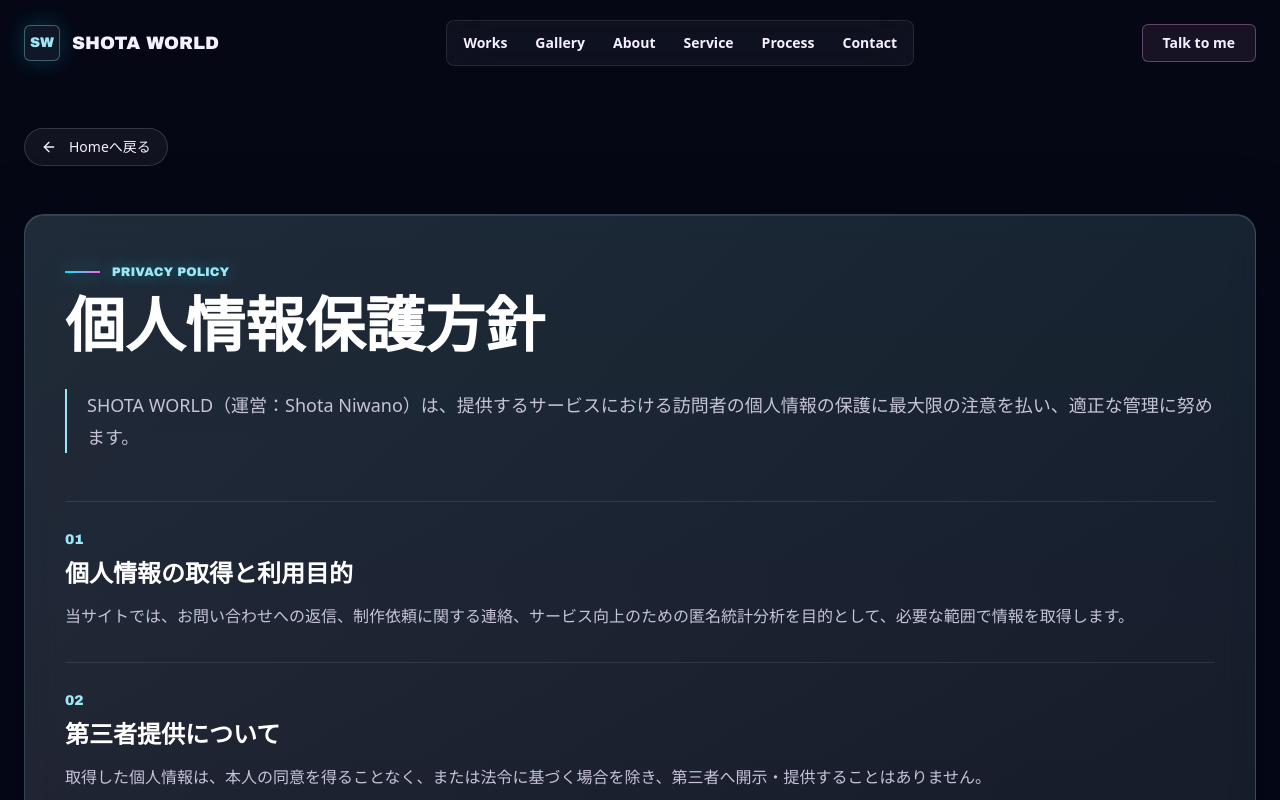
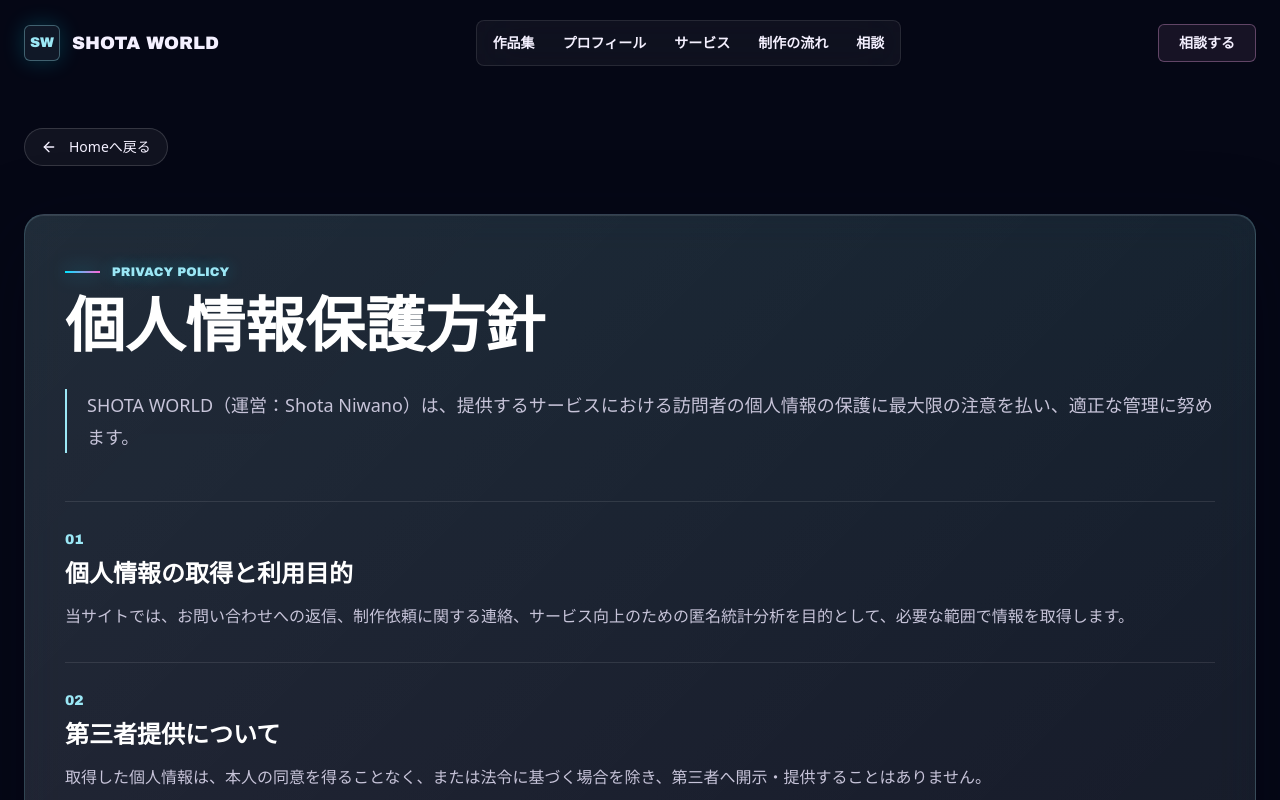
Before and after one commit to waniwanipanich463/shota-world, a Next.js app: page /privacy in a window 1280 px wide. Shown: the top 800 px of the page. Built offline with nearby package versions, Linux system fonts and the light colour scheme.

Commit message:
Clean up homepage work sections

```diff
--- a/src/app/globals.css
+++ b/src/app/globals.css
@@ -797,7 +797,7 @@ img {
   --story-float-x: 0px;
   --story-float-y: 0px;
   position: relative;
-  height: 430svh;
+  height: 330svh;
   isolation: isolate;
   background:
     linear-gradient(180deg, rgba(5, 7, 21, 0.96), rgba(9, 5, 27, 0.94) 48%, rgba(5, 7, 21, 0.98)),
@@ -943,28 +943,6 @@ img {
   color: rgba(255, 255, 255, 0.78);
   font-size: clamp(0.98rem, 1.4vw, 1.08rem);
   line-height: 2;
-}
-
-.scroll-story-link {
-  display: inline-flex;
-  align-items: center;
-  gap: 0.55rem;
-  min-height: 3rem;
-  margin-top: 1.5rem;
-  border: 1px solid rgba(255, 211, 122, 0.6);
-  border-radius: 999px;
-  background: rgba(255, 211, 122, 0.12);
-  padding-inline: 1rem;
-  color: #ffffff;
-  font-weight: 700;
-  box-shadow: 0 0 24px rgba(255, 102, 217, 0.18);
-  transition: transform 0.24s ease, background 0.24s ease, border-color 0.24s ease;
-}
-
-.scroll-story-link:hover {
-  transform: translateY(-2px);
-  border-color: rgba(155, 231, 245, 0.72);
-  background: rgba(0, 229, 255, 0.14);
 }
 
 .scroll-story-display {
@@ -1823,7 +1801,7 @@ img {
 
 @media (max-width: 900px) {
   .scroll-story {
-    height: 390svh;
+    height: 315svh;
   }
 
   .scroll-story-sticky {
--- a/src/components/About.tsx
+++ b/src/components/About.tsx
@@ -21,7 +21,7 @@ export default function About() {
           <div className="absolute inset-0 bg-[linear-gradient(180deg,rgba(5,7,21,0.02)_0%,rgba(5,7,21,0.18)_48%,rgba(5,7,21,0.78)_100%)]" />
           <div className="absolute inset-x-0 bottom-0 p-5 md:p-7">
             <div className="mb-4 h-px bg-gradient-to-r from-synth-cyan/70 via-synth-pink/45 to-transparent" />
-            <p className="section-kicker mb-2">ARTIST PROFILE</p>
+            <p className="section-kicker mb-2">プロフィール</p>
             <h3 className="font-display text-3xl font-bold text-white md:text-5xl">
               SHOTA NIWANO
             </h3>
--- a/src/components/Contact.tsx
+++ b/src/components/Contact.tsx
@@ -19,9 +19,8 @@ export default function Contact() {
       <div className="section-shell relative z-10">
         <div className="contact-console reveal-on-scroll mx-auto max-w-5xl p-6 text-center md:p-12">
           <div className="relative z-10">
-            <p className="section-kicker mb-5">CONTACT</p>
             <h2 className="mb-8 font-display text-5xl font-bold leading-none text-white md:text-7xl">
-              OPEN THE CHANNEL.
+              世界観の相談をする。
             </h2>
 
             <div className="mx-auto max-w-3xl space-y-5 text-base leading-8 text-mist-gray md:text-lg">
--- a/src/components/Header.tsx
+++ b/src/components/Header.tsx
@@ -5,12 +5,11 @@ import { Menu, X } from "lucide-react";
 import { useEffect, useState } from "react";
 
 const navItems = [
-  { name: "Works", href: "/#works" },
-  { name: "Gallery", href: "/works" },
-  { name: "About", href: "/#about" },
-  { name: "Service", href: "/#service" },
-  { name: "Process", href: "/#process" },
-  { name: "Contact", href: "/#contact" },
+  { name: "作品集", href: "/works" },
+  { name: "プロフィール", href: "/#about" },
+  { name: "サービス", href: "/#service" },
+  { name: "制作の流れ", href: "/#process" },
+  { name: "相談", href: "/#contact" },
 ];
 
 export default function Header() {
@@ -61,7 +60,7 @@ export default function Header() {
           href="/#contact"
           className="focus-ring hidden rounded-md border border-synth-pink/35 bg-synth-pink/[0.08] px-5 py-2 text-sm font-bold text-white transition-all hover:border-retro-amber hover:bg-synth-pink/[0.14] hover:text-retro-amber hover:shadow-[0_0_24px_rgba(255,102,217,0.24)] md:inline-flex"
         >
-          Talk to me
+          相談する
         </Link>
 
         <button
--- a/src/components/Hero.tsx
+++ b/src/components/Hero.tsx
@@ -46,10 +46,10 @@ export default function Hero() {
 
           <div className="mt-8 flex flex-col gap-3 sm:flex-row">
             <Link
-              href="#works"
+              href="/works"
               className="cta-link focus-ring border border-synth-cyan/60 bg-synth-cyan/[0.14] text-white shadow-[0_0_32px_rgba(155,231,245,0.22)] backdrop-blur-xl hover:border-retro-amber hover:bg-synth-cyan/[0.2] hover:shadow-[0_0_34px_rgba(0,229,255,0.34)]"
             >
-              Worksを見る
+              作品集を見る
             </Link>
             <Link
               href="#contact"
--- a/src/components/Process.tsx
+++ b/src/components/Process.tsx
@@ -1,27 +1,27 @@
 const steps = [
   {
     num: "01",
-    title: "Hearing",
+    title: "ヒアリング",
     description: "目的、使用媒体、ターゲット、見せたい印象を整理します。",
   },
   {
     num: "02",
-    title: "Concept Design",
+    title: "世界観設計",
     description: "世界観、構図、色味、参考イメージをもとに方向性を設計します。",
   },
   {
     num: "03",
-    title: "AI Generation",
+    title: "ビジュアル生成",
     description: "プロンプトを設計し、複数パターンのビジュアルを生成します。",
   },
   {
     num: "04",
-    title: "Select / Retouch",
+    title: "選定・レタッチ",
     description: "使用目的に合う画像を選定し、必要に応じてレタッチ・色調整を行います。",
   },
   {
     num: "05",
-    title: "Design Finish",
+    title: "デザイン仕上げ",
     description: "文字入れ、レイアウト調整、媒体に合わせたサイズ展開を行い納品します。",
   },
 ];
@@ -31,9 +31,8 @@ export default function Process() {
     <section id="process" className="retro-section relative overflow-hidden py-20 md:py-28">
       <div className="section-shell">
         <div className="mb-14 max-w-3xl">
-          <p className="section-kicker mb-4">PROCESS</p>
           <h2 className="section-title mb-6">
-            From rough signal to <span className="text-gradient">finished scene.</span>
+            ラフな光を、<span className="text-gradient">使える一枚へ。</span>
           </h2>
           <p className="text-base leading-8 text-mist-gray md:text-lg">
             生成、選定、レタッチ、レイアウトを一続きの演出として扱い、使えるビジュアルへ仕上げます。
--- a/src/components/ScrollStory.tsx
+++ b/src/components/ScrollStory.tsx
@@ -1,8 +1,6 @@
 "use client";
 
 import Image from "next/image";
-import Link from "next/link";
-import { ArrowRight } from "lucide-react";
 import { useEffect, useRef, useState } from "react";
 
 const scenes = [
@@ -20,11 +18,6 @@ const scenes = [
     title: "丸い表示体が、世界を切り取る。",
     body: "均一なカード感を抑え、未来のディスプレイのような丸いフレームでビジュアルを浮かび上がらせます。",
     image: "/images/gallery/room-night.png",
-  },
-  {
-    title: "作品は、専用アーカイブへ。",
-    body: "ホームでは世界観の流れを優先し、作品は別ページでゆっくり見られる構成に整理します。",
-    image: "/images/gallery/open-sea.png",
   },
 ];
 
@@ -111,12 +104,6 @@ export default function ScrollStory() {
             <p className="scroll-story-count">{String(activeIndex + 1).padStart(2, "0")}</p>
             <h2>{activeScene.title}</h2>
             <p>{activeScene.body}</p>
-            {activeIndex === scenes.length - 1 ? (
-              <Link href="/works" className="scroll-story-link focus-ring">
-                作品集を見る
-                <ArrowRight size={18} aria-hidden="true" />
-              </Link>
-            ) : null}
           </div>
 
           <div className="scroll-story-display" aria-hidden="true">
--- a/src/components/Vision.tsx
+++ b/src/components/Vision.tsx
@@ -17,7 +17,7 @@ export default function Vision() {
       <div className="section-shell relative z-10">
         <div className="retro-panel reveal-on-scroll mx-auto max-w-4xl p-6 text-center md:p-12">
           <div className="relative z-10">
-            <p className="section-kicker mb-5">VISION</p>
+            <p className="section-kicker mb-5">目指していること</p>
             <h2 className="mb-10 font-display text-4xl font-bold leading-tight text-white md:text-6xl">
               まだ見たことのない世界観を、<span className="text-gradient">伝わるデザイン</span>へ。
             </h2>
--- a/src/components/Works.tsx
+++ b/src/components/Works.tsx
@@ -10,10 +10,10 @@ export default function Works() {
       <div className="section-shell relative z-10 grid gap-10 lg:grid-cols-[0.88fr_1.12fr] lg:items-center">
         <div className="reveal-on-scroll max-w-3xl">
           <h2 className="section-title mb-6">
-            作品は、ひとつの<span className="text-gradient">アーカイブへ。</span>
+            作品集は、<span className="text-gradient">別ページでゆっくり。</span>
           </h2>
           <p className="text-base leading-8 text-mist-gray md:text-lg">
-            ホームでは世界観の流れを切らず、作品は専用ページで大きく見られるように整理しました。気になるビジュアルだけを、余白のあるビューアでたどれます。
+            ホームでは世界観の流れを優先し、作品は専用アーカイブにまとめています。大きなビューアで、作品とタイトルだけをすっきり辿れます。
           </p>
 
           <div className="mt-8 flex flex-col gap-3 sm:flex-row">
```
